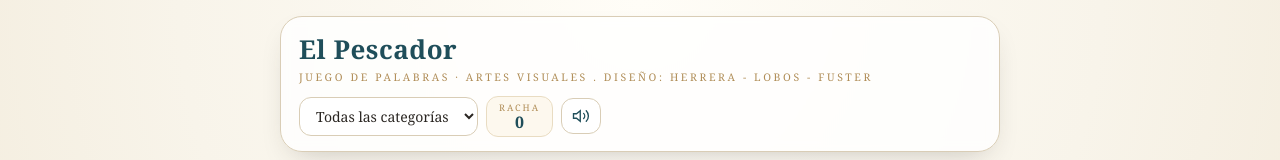
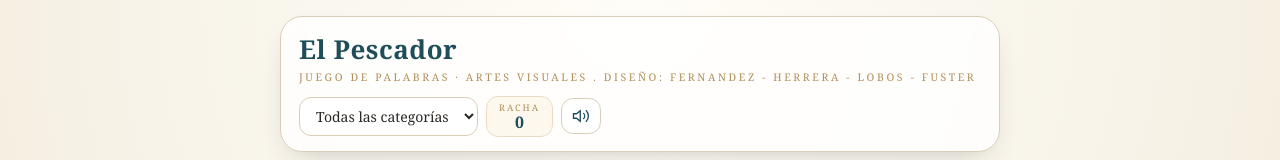
Before and after one commit to davidafuster-design/juego-de-peces, a plain HTML site: page index.html in a window 1280 px wide. Shown: the top 160 px of the page. Drawn offline with Linux system fonts and the light colour scheme.

Commit message:
Update index.html

```diff
--- a/index.html
+++ b/index.html
@@ -174,7 +174,7 @@
   <header class="card">
     <div class="brand">
       <h1>El Pescador</h1>
-      <p>Juego de palabras · Artes Visuales . Diseño: Herrera - Lobos - Fuster</p>
+      <p>Juego de palabras · Artes Visuales . Diseño: Fernandez - Herrera - Lobos - Fuster</p>
     </div>
     <div class="controls">
       <select id="category" aria-label="Categoría">
```
